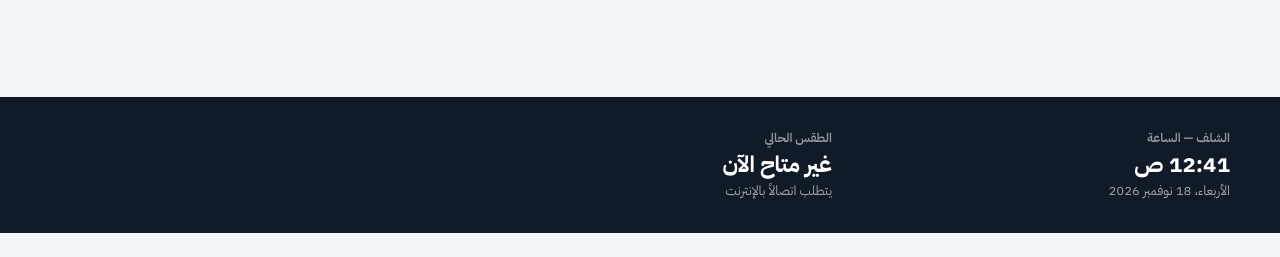
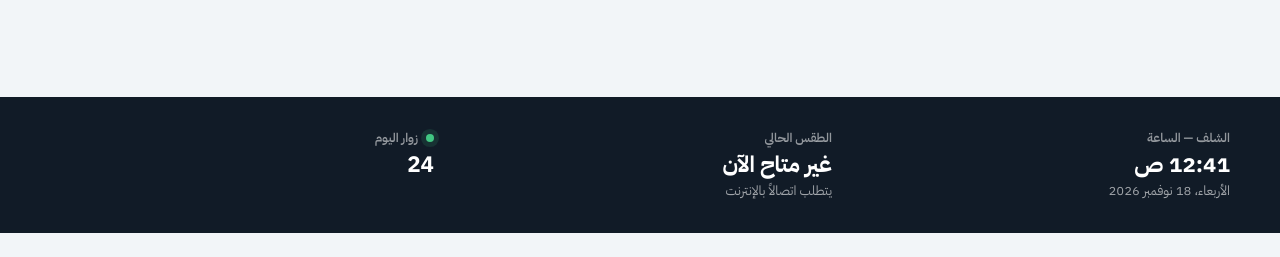
Before and after one commit to EGTPH-ABDI/EGTPH-ABDI.github.io, a plain HTML site: page index-v2.html in a window 1280 px wide. Shown: the part 2080-2337 px from the top of the page. Drawn offline with Linux system fonts and the light colour scheme; no server answers.

Commit message:
index-v2: إعادة عدّاد زوار اليوم كما كان في الموقع الأصلي
Co-Authored-By: Claude Opus 5.5 <noreply@anthropic.com>
Claude-Session: https://claude.ai/code/session_011ZWFoymkenvnngritfGVpC

```diff
--- a/index-v2.html
+++ b/index-v2.html
@@ -172,6 +172,7 @@
     .live-cell{padding:4px 0}
     .live-label{font-size:.78rem;font-weight:600;color:rgba(255,255,255,.55)}
     .live-value{font-size:1.4rem;font-weight:700;line-height:1.3;margin-top:2px}
+    .status-dot{display:inline-block;width:8px;height:8px;margin-inline-end:8px;background:var(--green);border-radius:50%;box-shadow:0 0 0 5px rgba(65,199,130,.13)}
     .live-sub{font-size:.82rem;color:rgba(255,255,255,.6)}
 
     .contact-card{display:grid;gap:26px;padding:26px 20px;border-radius:26px;background:radial-gradient(circle at 85% 0%,rgba(245,183,25,.18),transparent 40%),linear-gradient(160deg,#0a1018,#14212f);color:#fff;box-shadow:0 30px 70px rgba(15,28,41,.25)}
@@ -423,6 +424,10 @@
           <div class="live-value" id="weather">--</div>
           <div class="live-sub" id="weatherDetail">—</div>
         </div>
+        <div class="live-cell">
+          <div class="live-label"><span class="status-dot" aria-hidden="true"></span><span data-ar>زوار اليوم</span><span data-fr>VISITES DU JOUR</span></div>
+          <div class="live-value" id="activityValue">0</div>
+        </div>
       </div>
     </section>
 
@@ -472,7 +477,7 @@
       html.lang = next; html.dir = next === 'ar' ? 'rtl' : 'ltr';
       langBtn.textContent = next === 'ar' ? 'FR' : 'AR';
       try { localStorage.setItem('egtph_language', next); } catch (_) {}
-      updateClock(); loadWeather();
+      updateClock(); loadWeather(); updateDailyVisits();
     }
     langBtn.addEventListener('click', () => setLanguage(html.lang === 'ar' ? 'fr' : 'ar'));
 
@@ -529,6 +534,35 @@
     }
     setInterval(() => { lastFetch = 0; loadWeather(); }, 20 * 60 * 1000);
 
+    const nf = () => new Intl.NumberFormat(html.lang === 'ar' ? 'ar-DZ' : 'fr-FR');
+    function algeriaParts() {
+      const parts = new Intl.DateTimeFormat('en-CA', {
+        timeZone: 'Africa/Algiers', year: 'numeric', month: '2-digit', day: '2-digit', hour: '2-digit', minute: '2-digit', hourCycle: 'h23'
+      }).formatToParts(new Date());
+      const get = (type) => Number(parts.find((part) => part.type === type)?.value || 0);
+      return { year: get('year'), month: get('month'), day: get('day'), hour: get('hour'), minute: get('minute') };
+    }
+    function seeded(seed) {
+      const n = Math.sin(seed * 12.9898) * 43758.5453;
+      return n - Math.floor(n);
+    }
+    function dailyVisits() {
+      const now = algeriaParts();
+      const dayKey = now.year * 10000 + now.month * 100 + now.day;
+      const maximum = 3500 + Math.floor(seeded(dayKey + 17) * 12500); // always between 3.5K and 16K
+      const totalMinutes = now.hour * 60 + now.minute;
+      const progress = Math.max(0, Math.min(1, totalMinutes / 1439));
+      const trafficCurve = (1 - Math.cos(Math.PI * progress)) / 2;
+      const fiveMinuteBucket = Math.floor(totalMinutes / 5);
+      const bucketAdjustment = Math.floor(seeded(dayKey * 1000 + fiveMinuteBucket) * 8);
+      return Math.max(0, Math.min(16000, Math.floor(maximum * trafficCurve) + bucketAdjustment));
+    }
+    function updateDailyVisits() {
+      const target = dailyVisits();
+      $('#activityValue').textContent = nf().format(target);
+    }
+    updateDailyVisits();
+    window.setInterval(updateDailyVisits, 5 * 60 * 1000);
     try { setLanguage(localStorage.getItem('egtph_language') || 'ar'); } catch (_) { setLanguage('ar'); }
     $('#year').textContent = new Date().getFullYear();
 
```
